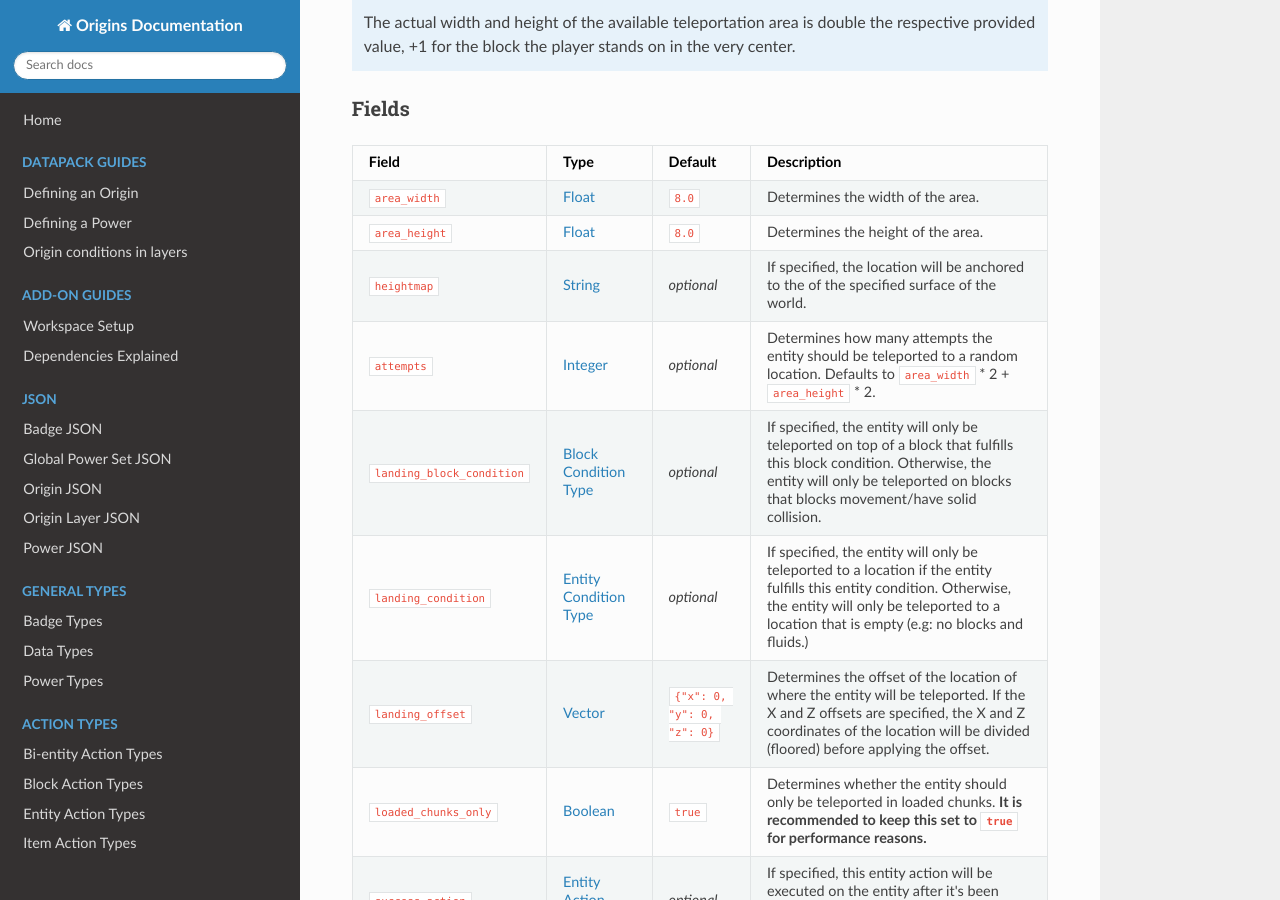
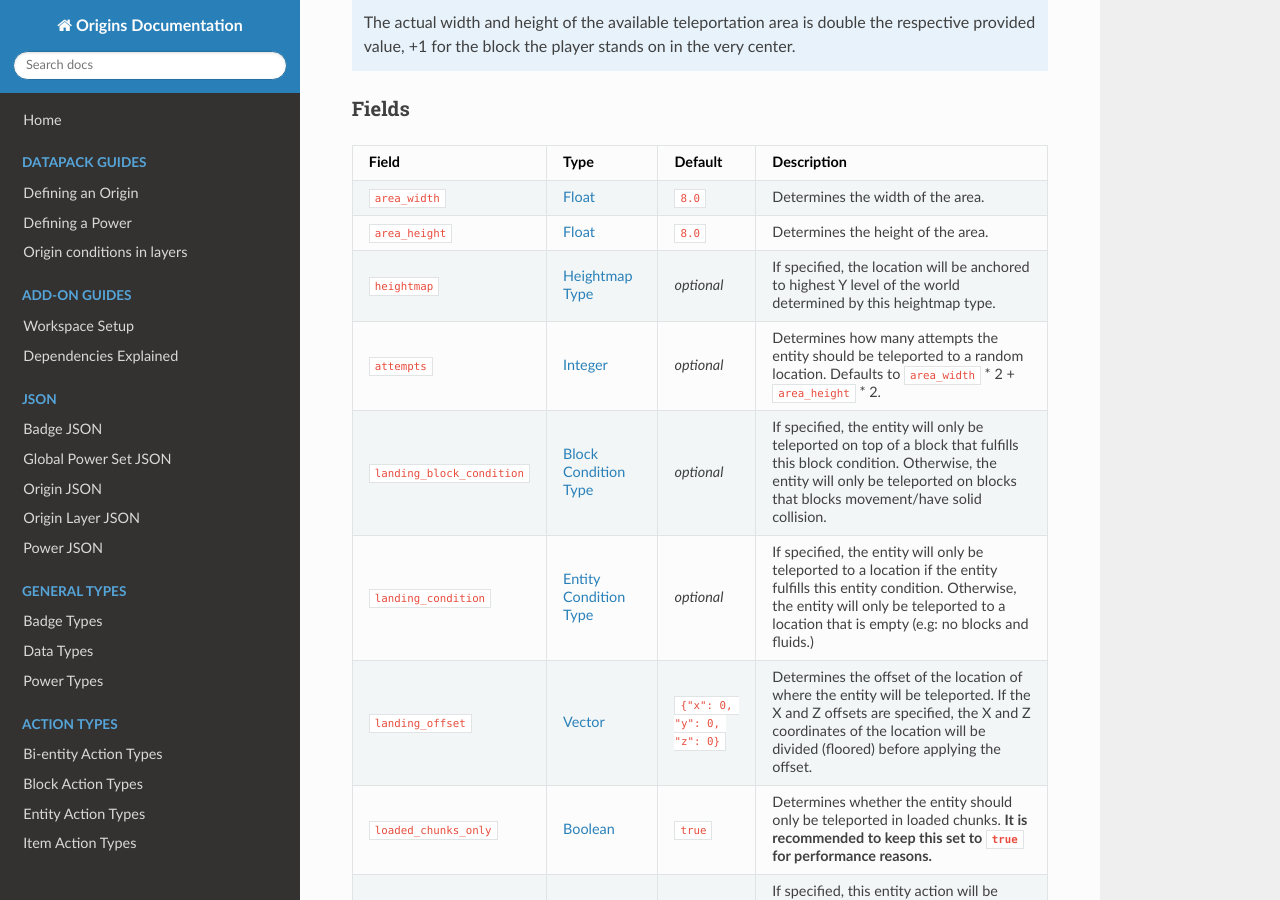
Before and after one commit to apace100/origins-docs, an MkDocs documentation site: the page built from docs/types/entity_action_types/random_teleport.md, in a window 1280 px wide and 900 px high, scrolled down 335 px. Built offline with MkDocs 1.6.1, drawn with Linux system fonts in a browser that asks for light colours; nearby versions of some CDN libraries.

Commit message:
Added `heightmap_type` data type

```diff
--- a/docs/types/entity_action_types/random_teleport.md
+++ b/docs/types/entity_action_types/random_teleport.md
@@ -23,7 +23,7 @@ Field | Type | Default | Description
 ------|------|---------|------------
 `area_width` | [Float](../data_types/float.md) | `8.0` | Determines the width of the area.
 `area_height` | [Float](../data_types/float.md) | `8.0` | Determines the height of the area.
-`heightmap` | [String](../data_types/string.md) | *optional* | If specified, the location will be anchored to the of the specified surface of the world.
+`heightmap` | [Heightmap Type](../data_types/heightmap_type.md) | *optional* | If specified, the location will be anchored to highest Y level of the world determined by this heightmap type.
 `attempts` | [Integer](../data_types/integer.md) | *optional* | Determines how many attempts the entity should be teleported to a random location. Defaults to `area_width` * 2 + `area_height` * 2.
 `landing_block_condition` | [Block Condition Type](../block_action_types.md) | *optional* | If specified, the entity will only be teleported on top of a block that fulfills this block condition. Otherwise, the entity will only be teleported on blocks that blocks movement/have solid collision.
 `landing_condition` | [Entity Condition Type](../entity_condition_types.md) | *optional* | If specified, the entity will only be teleported to a location if the entity fulfills this entity condition. Otherwise, the entity will only be teleported to a location that is empty (e.g: no blocks and fluids.)
```
Also changed, not shown: docs/types/data_types/heightmap_type.md (added, +20 -0 lines).
